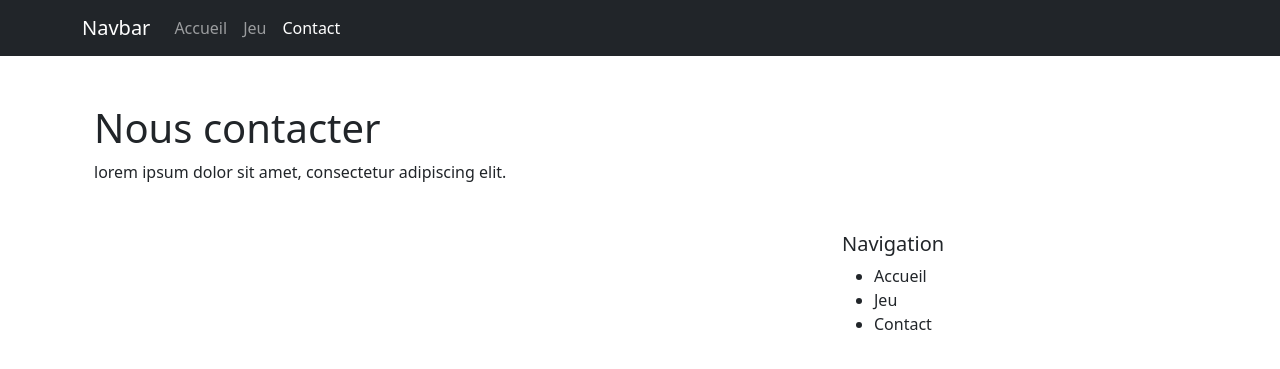
After one commit to benoitCollado/php-tutorial, a PHP site: page /contact.php in a window 1280 px wide. The commit adds this page. Shown: the top 369 px of the page. Run offline with PHP 8.4, Linux system fonts and the light colour scheme.

Commit message:
bases-php

```diff
--- /dev/null
+++ b/contact.php
@@ -0,0 +1,13 @@
+<?php $title = 'Contact'; ?>
+
+<?php require 'header.php'; ?>
+
+<div class="container my-5">
+  <h1>Nous contacter</h1>
+  <p>
+    lorem ipsum dolor sit amet, consectetur adipiscing elit.
+  </p>
+</div>
+
+
+<?php require 'footer.php' ?>
--- /dev/null
+++ b/footer.php
@@ -0,0 +1,15 @@
+<div class="row" class="collapse navbar-collapse">
+  <div class="col-md-4"></div>
+  <div class="col-md-4"></div>
+  <div class="col-md-4">
+    <h5>Navigation</h5>
+    <ul class="list unstyled text-small">
+      <?php require 'nav.php';?>
+    </ul>
+  </div>
+</div>
+</div>
+
+<script src="https://cdn.jsdelivr.net/npm/bootstrap@5.3.2/dist/js/bootstrap.bundle.min.js" integrity="sha384-C6RzsynM9kWDrMNeT87bh95OGNyZPhcTNXj1NW7RuBCsyN/o0jlpcV8Qyq46cDfL" crossorigin="anonymous"></script>
+  </body>
+</html>
--- /dev/null
+++ b/functions.php
@@ -0,0 +1,15 @@
+<?php
+
+if(!function_exists('nav_item')){
+
+  function nav_item(String $lien, String $name):String{
+    $active = $_SERVER['REQUEST_URI'] === $lien ? ' active' : '';
+
+    return <<<HTML
+      <li class="nav-item">
+      <a class="nav-link $active " href="$lien">$name</a>
+    </li>
+HTML;
+}
+}
+?>
--- /dev/null
+++ b/header.php
@@ -0,0 +1,30 @@
+<!doctype html>
+<html lang="en">
+  <head>
+    <meta charset="utf-8">
+    <meta name="viewport" content="width=device-width, initial-scale=1">
+    <title>
+      <?php if (isset($title)){
+        echo $title;
+      }else{
+        echo "sans titre";
+      }
+      ?>
+    </title>
+    <link href="https://cdn.jsdelivr.net/npm/bootstrap@5.3.2/dist/css/bootstrap.min.css" rel="stylesheet" integrity="sha384-T3c6CoIi6uLrA9TneNEoa7RxnatzjcDSCmG1MXxSR1GAsXEV/Dwwykc2MPK8M2HN" crossorigin="anonymous">
+  </head>
+  <body >
+    <nav class="navbar navbar-expand-lg navbar-dark bg-dark">
+      <div class="container">
+        <a class="navbar-brand" href="#">Navbar</a>
+        <button class="navbar-toggler" type="button" data-bs-toggle="collapse" data-bs-target="#navbarSupportedContent" aria-controls="navbarSupportedContent" aria-expanded="false" aria-label="Toggle navigation">
+          <span class="navbar-toggler-icon"></span>
+        </button>
+        <div class="collapse navbar-collapse" id="navbarSupportedContent">
+          <ul class="navbar-nav me-auto mb-2 mb-lg-0">
+            <?php require 'nav.php';?>
+          </ul>
+        </div>
+      </div>
+    </nav>
+    <div class="container my-5">
--- /dev/null
+++ b/nav.php
@@ -0,0 +1,9 @@
+<?php require_once 'functions.php';?>
+
+<?php
+// la balise ouvrante <?= est équivaene à <?php echo
+?>
+
+<?=  nav_item('/index.php', 'Accueil'); ?>
+<?= nav_item('/jeu.php', 'Jeu'); ?>
+<?=  nav_item('/contact.php', 'Contact'); ?>
```
Also changed, not shown: index.php (+20 -7 lines), jeu.php (added, +39 -0 lines), generated-icon.png (added).
